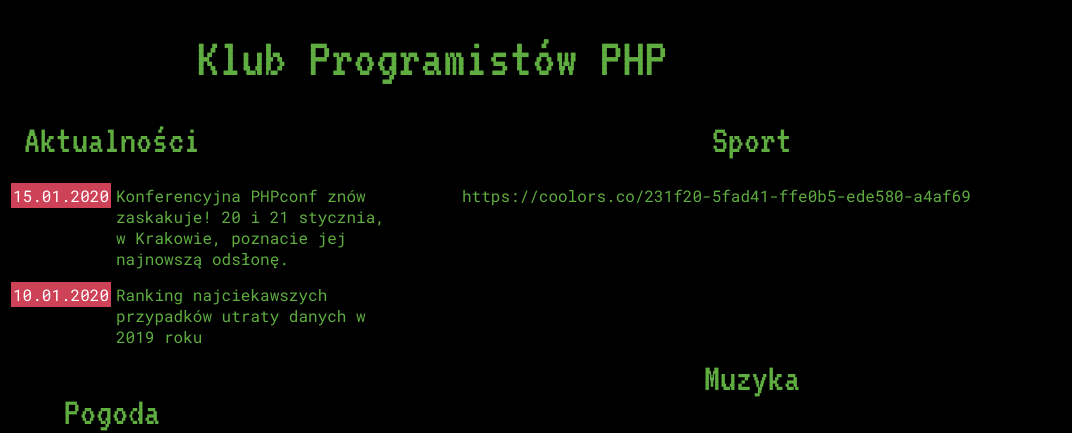
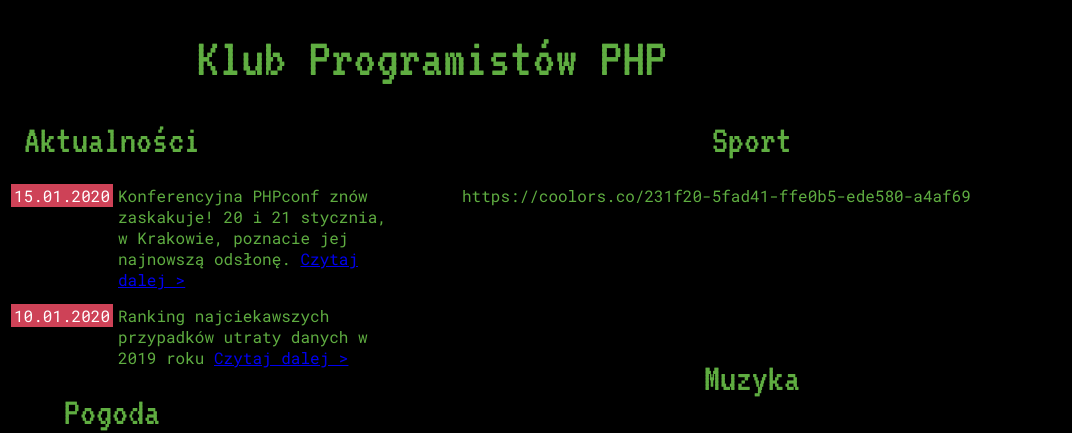
Before and after one commit to kubamarchut/MI17---PHP, a plain HTML site: page index.html in a window 1280 px wide. Shown: the top 433 px of the page, 208-1280 px from the left. Drawn offline with Linux system fonts and the light colour scheme.

Commit message:
Add files via upload

```diff
--- a/css/main.css
+++ b/css/main.css
@@ -52,7 +52,7 @@ body{
 	margin: 0 15px 0 0;
 }
 .timeStemp{
-	padding: 2px;
+	padding: 1px 3px;
     margin: 0 5px 0 0;
     background-color: #CE4257;
     color: #fff;
@@ -65,7 +65,7 @@ body{
 }
 .des{
 	float: right;
-    width: calc(100% - 105px);
+    width: calc(100% - 107px);
 }
 .aktu{
 	height: 40%;
--- a/index.html
+++ b/index.html
@@ -13,11 +13,17 @@
 				<img src="img/confetti-2571539_1920.jpg">
 				<div class='item'>
 					<span class='timeStemp'>15.01.2020</span>
-					<span class=des>Konferencyjna PHPconf znów zaskakuje! 20 i 21 stycznia, w Krakowie, poznacie jej najnowszą odsłonę.</span>
+					<span class=des>
+						Konferencyjna PHPconf znów zaskakuje! 20 i 21 stycznia, w Krakowie, poznacie jej najnowszą odsłonę.
+						<a href=#>Czytaj dalej ></a>
+					</span>
 				</div>
 				<div class='item'>
 					<span class='timeStemp'>10.01.2020</span>
-					<span class=des>Ranking najciekawszych przypadków utraty danych w 2019 roku</span>
+					<span class=des>
+						Ranking najciekawszych przypadków utraty danych w 2019 roku
+						<a href=#>Czytaj dalej ></a>
+					</span>
 				</div>
 			</div>
 		</div>
```
